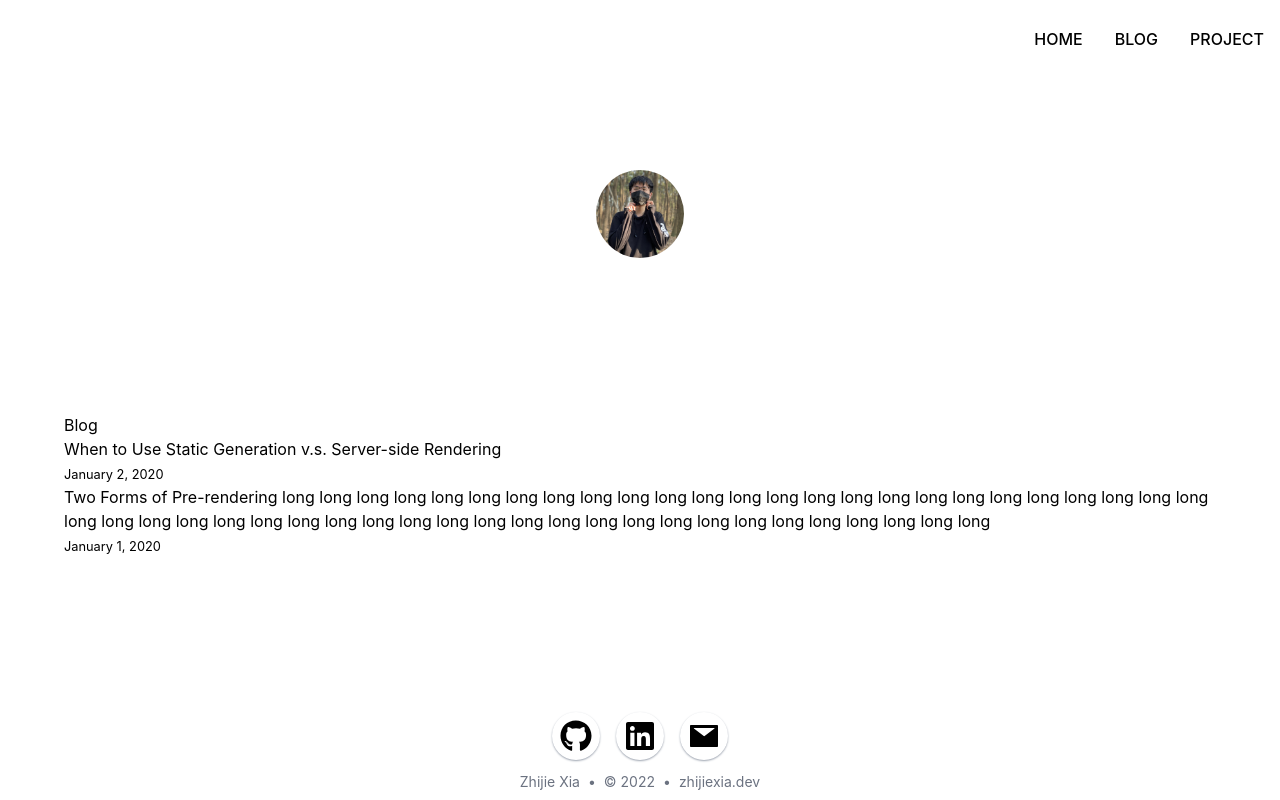
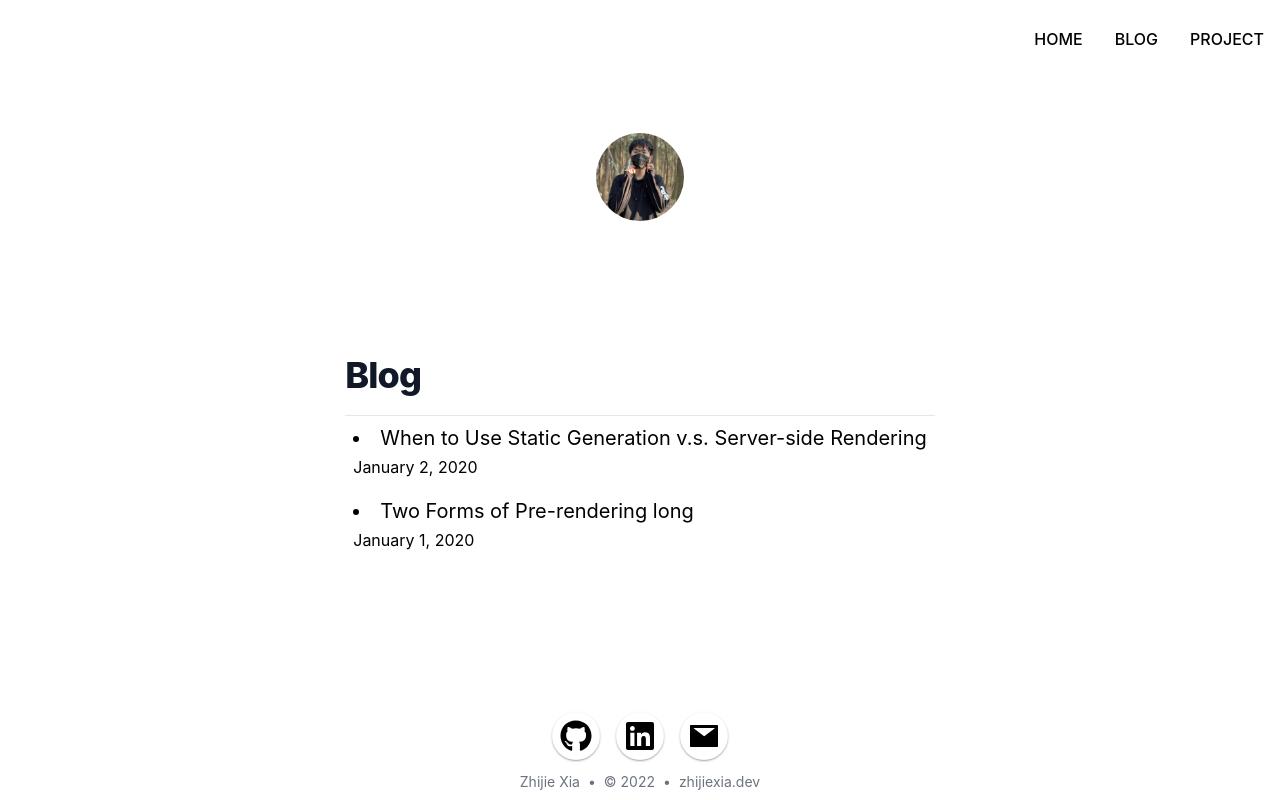
Before and after one commit to zhijie-os/next-blog, a Next.js app: page /posts in a window 1280 px wide. Built offline with nearby package versions, Linux system fonts and the light colour scheme.

Commit message:
Simple blog post list

```diff
--- a/pages/posts.tsx
+++ b/pages/posts.tsx
@@ -15,11 +15,14 @@ export async function getStaticProps() {
 export default function Posts({ allPostsData }: { allPostsData: any }) {
     return (
         <Layout home={false}>
-            <div className="flex flex-col">
-                <h2 >Blog</h2>
-                <ul >
+            <div className="flex flex-col pb-8">
+                <div className="space-y-2  md:space-y-5 divide-y divide-gray-200 ">
+                    <h1 className="m-4 text-3xl font-extrabold leading- tracking-tight text-gray-900 dark:text-gray-100 sm:leading-10 md:text-4xl md:leading-14">
+                        Blog
+                    </h1>
+                    <div className="m-4 flex flex-col">
                         {allPostsData.map(({ id, date, title }: { id: string, date: string, title: string }) => (
-                        <li key={id}>
+                            <li className="m-2 text-xl" key={id}>
                                 <Link href={`/posts/${id}`}>{title}</Link>
                                 <br />
                                 <small >
@@ -27,7 +30,8 @@ export default function Posts({ allPostsData }: { allPostsData: any }) {
                                 </small>
                             </li>
                         ))}
-                </ul>
+                    </div>
+                </div>
             </div>
         </Layout>
 
--- a/posts/pre-rendering.md
+++ b/posts/pre-rendering.md
@@ -1,5 +1,5 @@
 ---
-title: 'Two Forms of Pre-rendering long long long long long long long long long long long long long long long long long long long long long long long long long long long long long long  long long long long long long long long long long long long long long long long long long long long'
+title: 'Two Forms of Pre-rendering long'
 date: '2020-01-01'
 ---
 
```
Lines whose indentation alone changed are shown as unchanged.
